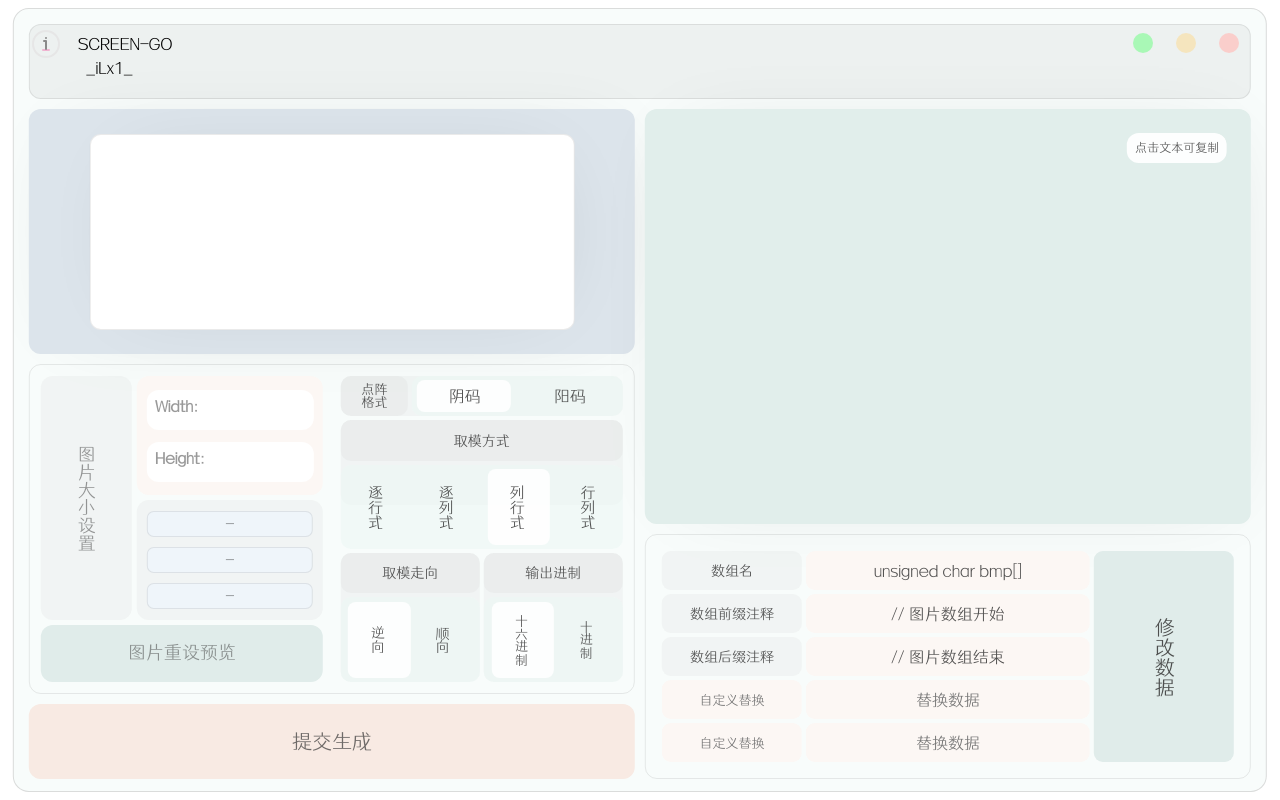
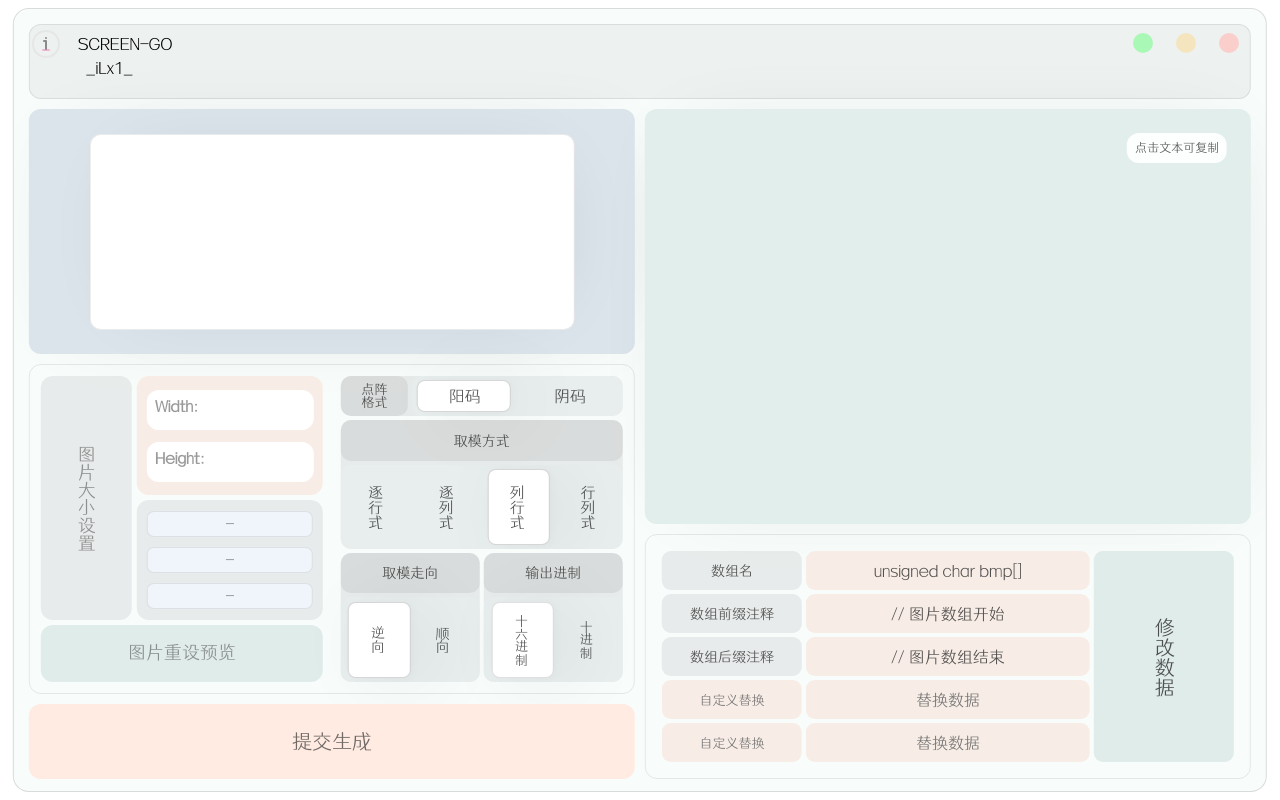
Before and after one commit to iLx11/screen-go, a Vue app: page / in a window 1280 px wide. Built offline with nearby package versions, Linux system fonts and the light colour scheme.

Commit message:
COLOR_CHANGE

```diff
--- a/src/App.vue
+++ b/src/App.vue
@@ -19,14 +19,14 @@ import { RouterLink, RouterView } from 'vue-router'
   --result-data-box-color: rgb(225, 238, 235);
 
   --data-config-box-color: rgb(231, 240, 238);
-  --data-config-title-box-color: rgba(172, 172, 172, 0.1);
-  --data-config-input-color: rgb(252, 247, 244);
+  --data-config-title-box-color: rgba(94, 93, 93, 0.1);
+  --data-config-input-color: rgb(248, 237, 230);
   --data-size-box-color: rgb(239, 245, 250);
-  --data-config-func-box-color: rgba(237, 248, 245, 0.6);
-  --data-config-move-box-color: rgba(255, 255, 255, 0.9);
+  --data-config-func-box-color: rgba(232, 241, 241, 0.61);
+  --data-config-move-box-color: rgba(255, 255, 255, 1);
   --config-botton-color: rgb(224, 236, 234);
 
-  --commit-box-color: rgb(248, 234, 227);
+  --commit-box-color: rgb(255, 235, 225);
 
   --pop-box-color: rgba(255, 255, 255, 0.95);
   --text-color-1: rgba(51, 51, 51, 0.85);
@@ -41,14 +41,14 @@ import { RouterLink, RouterView } from 'vue-router'
   --result-data-box-color: rgb(225, 238, 235);
 
   --data-config-box-color: rgb(231, 240, 238);
-  --data-config-title-box-color: rgba(172, 172, 172, 0.1);
-  --data-config-input-color: rgb(252, 247, 244);
+  --data-config-title-box-color: rgba(94, 93, 93, 0.1);
+  --data-config-input-color: rgb(248, 237, 230);
   --data-size-box-color: rgb(239, 245, 250);
-  --data-config-func-box-color: rgba(237, 248, 245, 0.6);
-  --data-config-move-box-color: rgba(255, 255, 255, 0.9);
+  --data-config-func-box-color: rgba(232, 241, 241, 0.61);
+  --data-config-move-box-color: rgba(255, 255, 255, 1);
   --config-botton-color: rgb(224, 236, 234);
 
-  --commit-box-color: rgb(248, 234, 227);
+  --commit-box-color: rgb(255, 235, 225);
 
   --pop-box-color: rgba(255, 255, 255, 0.95);
   --text-color-1: rgba(51, 51, 51, 0.85);
--- a/src/components/ImageConfig.vue
+++ b/src/components/ImageConfig.vue
@@ -71,11 +71,9 @@ const resizePic = async () => {
       screenStore.setResized(true)
       resizeText.value = '返回原始图片'
       return
-    }
-    else screenStore.showText('请设置图片的大小！')
+    } else screenStore.showText('请设置图片的大小！')
   } else {
-    if(screenStore.editorPicData == '')
-    screenStore.showText('请先设置一个图片！')
+    if (screenStore.editorPicData == '') screenStore.showText('请先设置一个图片！')
   }
   if (screenStore.resizePicData != '' && screenStore.isResized == true) {
     screenStore.setResized(false)
@@ -86,7 +84,7 @@ const resizePic = async () => {
 // -------------------------------- 取模设置 ---------------------------------
 // 点阵格式
 const formatBoxLeft = ref<string>(2 + '%')
-const latticeFormat = reactive<string[]>(['阴码', '阳码'])
+const latticeFormat = reactive<string[]>(['阳码', '阴码'])
 const setLatticeFormat = (k: number) => {
   formatBoxLeft.value = k * 50 + 2 + '%'
   screenStore.setConfigArray(0, k)
@@ -191,7 +189,7 @@ watch(
   padding: 0.7em;
   border: none;
 
-  >div {
+  > div {
     width: 48.5%;
     height: 100%;
     border-radius: 10px;
@@ -205,7 +203,7 @@ watch(
     column-gap: 5px;
     row-gap: 5px;
 
-    >div {
+    > div {
       border: none;
       background: var(--data-config-title-box-color);
     }
@@ -232,7 +230,7 @@ watch(
       padding: 0.5em;
       background: var(--data-config-input-color);
 
-      >div {
+      > div {
         border: none;
       }
 
@@ -273,7 +271,7 @@ watch(
           transition: all 0.3s ease-in-out;
         }
 
-        .input:focus+label {
+        .input:focus + label {
           left: 50%;
           top: 7%;
           font-size: 12px;
@@ -290,7 +288,7 @@ watch(
       align-items: center;
       padding: 0.66em;
 
-      >div {
+      > div {
         width: 100%;
         height: 27%;
         background: var(--data-size-box-color);
@@ -325,7 +323,7 @@ watch(
     row-gap: 4px;
     color: var(--text-color-1);
 
-    >div {
+    > div {
       border: none;
       background: var(--data-config-title-box-color);
       border-radius: 10px;
@@ -349,7 +347,7 @@ watch(
       background: var(--data-config-func-box-color);
       position: relative;
 
-      >div {
+      > div {
         width: 46%;
         height: 100%;
         cursor: pointer;
@@ -363,6 +361,8 @@ watch(
         z-index: -1;
         transition: all 0.6s ease-in-out;
         border-radius: 8px;
+        border: 0.1px solid rgba(51, 51, 51, 0.2);
+        box-shadow: 2.6px 0.5px 10px rgba(0, 0, 0, 0.023), 21px 4px 80px rgba(0, 0, 0, 0.07);
       }
     }
 
@@ -380,7 +380,7 @@ watch(
       background: var(--data-config-func-box-color);
       overflow: hidden;
 
-      >div {
+      > div {
         width: 22%;
         height: 100%;
         writing-mode: tb-rl;
@@ -395,7 +395,9 @@ watch(
         background: var(--data-config-move-box-color);
         z-index: -1;
         transition: all 0.6s ease-in-out;
+        border: 0.1px solid rgba(51, 51, 51, 0.2);
         border-radius: 8px;
+        box-shadow: 2.6px 0.5px 10px rgba(0, 0, 0, 0.023), 21px 4px 80px rgba(0, 0, 0, 0.07);
       }
     }
 
@@ -412,7 +414,7 @@ watch(
       position: relative;
       background: var(--data-config-func-box-color);
 
-      >div {
+      > div {
         width: 45%;
         height: 100%;
         writing-mode: tb-rl;
@@ -427,7 +429,9 @@ watch(
         background: var(--data-config-move-box-color);
         z-index: -1;
         border-radius: 8px;
+        border: 0.1px solid rgba(51, 51, 51, 0.2);
         transition: all 0.5s ease-in-out;
+        box-shadow: 2.6px 0.5px 10px rgba(0, 0, 0, 0.023), 21px 4px 80px rgba(0, 0, 0, 0.07);
       }
     }
 
@@ -444,7 +448,7 @@ watch(
       background: var(--data-config-func-box-color);
       position: relative;
 
-      >div {
+      > div {
         width: 45%;
         height: 100%;
         writing-mode: tb-rl;
@@ -459,7 +463,9 @@ watch(
         background: var(--data-config-move-box-color);
         z-index: -1;
         border-radius: 8px;
+        border: 0.1px solid rgba(51, 51, 51, 0.15);
         transition: all 0.5s ease-in-out;
+        box-shadow: 2.6px 0.5px 10px rgba(0, 0, 0, 0.023), 21px 4px 80px rgba(0, 0, 0, 0.07);
       }
     }
 
@@ -470,7 +476,7 @@ watch(
     }
 
     .div10 {
-      grid-area: 2/ 1/ 4/ 5;
+      grid-area: 2/ 1/ 5/ 5;
       z-index: -1;
     }
 
@@ -484,4 +490,5 @@ watch(
       z-index: -1;
     }
   }
-}</style>
+}
+</style>
--- a/src/window/HomePage.vue
+++ b/src/window/HomePage.vue
@@ -23,7 +23,7 @@ const closeEditor = () => {
 }
 
 const showEditor = () => {
-  document.documentElement.setAttribute("main-theme", "color")
+  // document.documentElement.setAttribute("main-theme", "color")
   coverShow.value = true
   editorShow.value = true
 }
```
